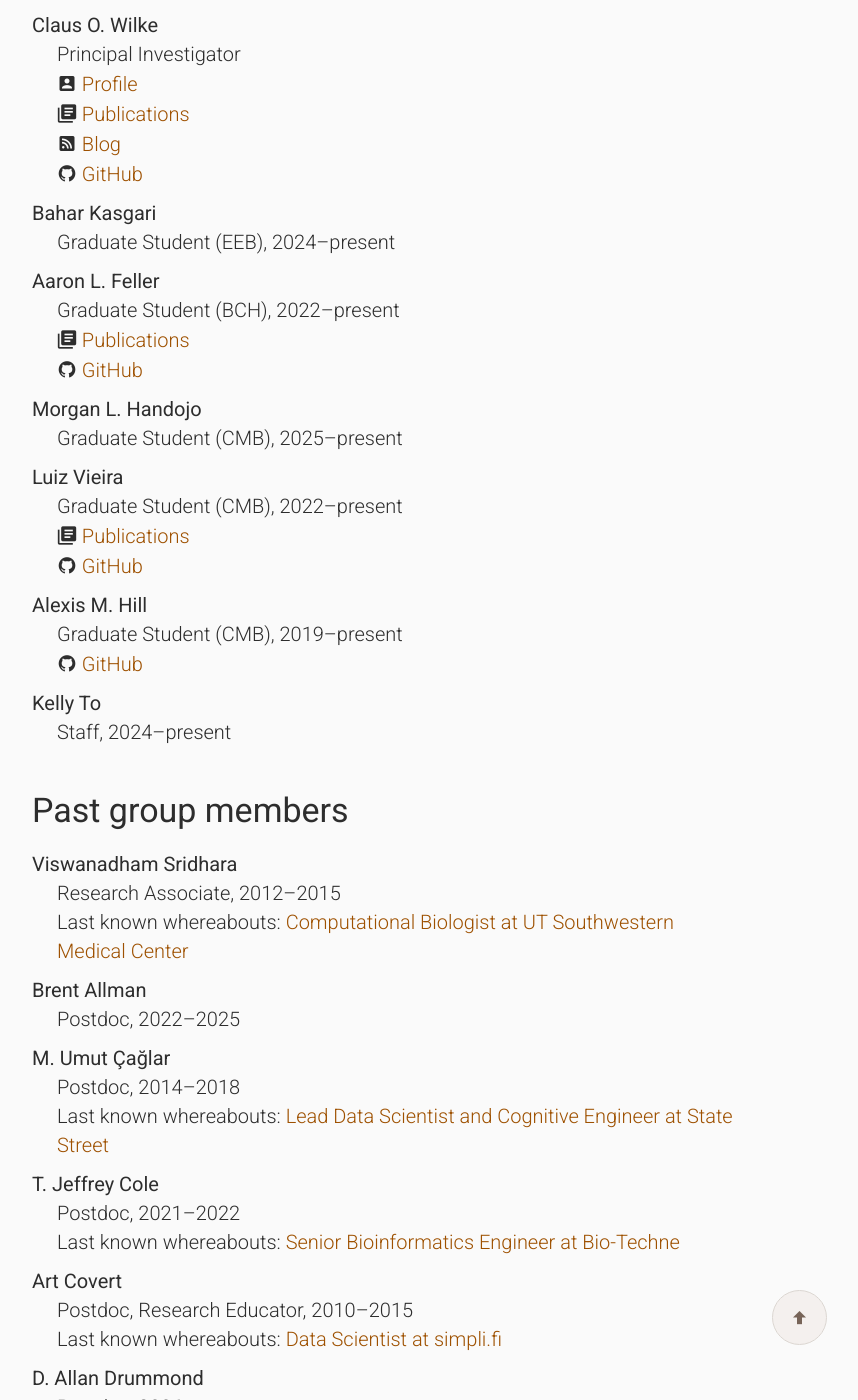
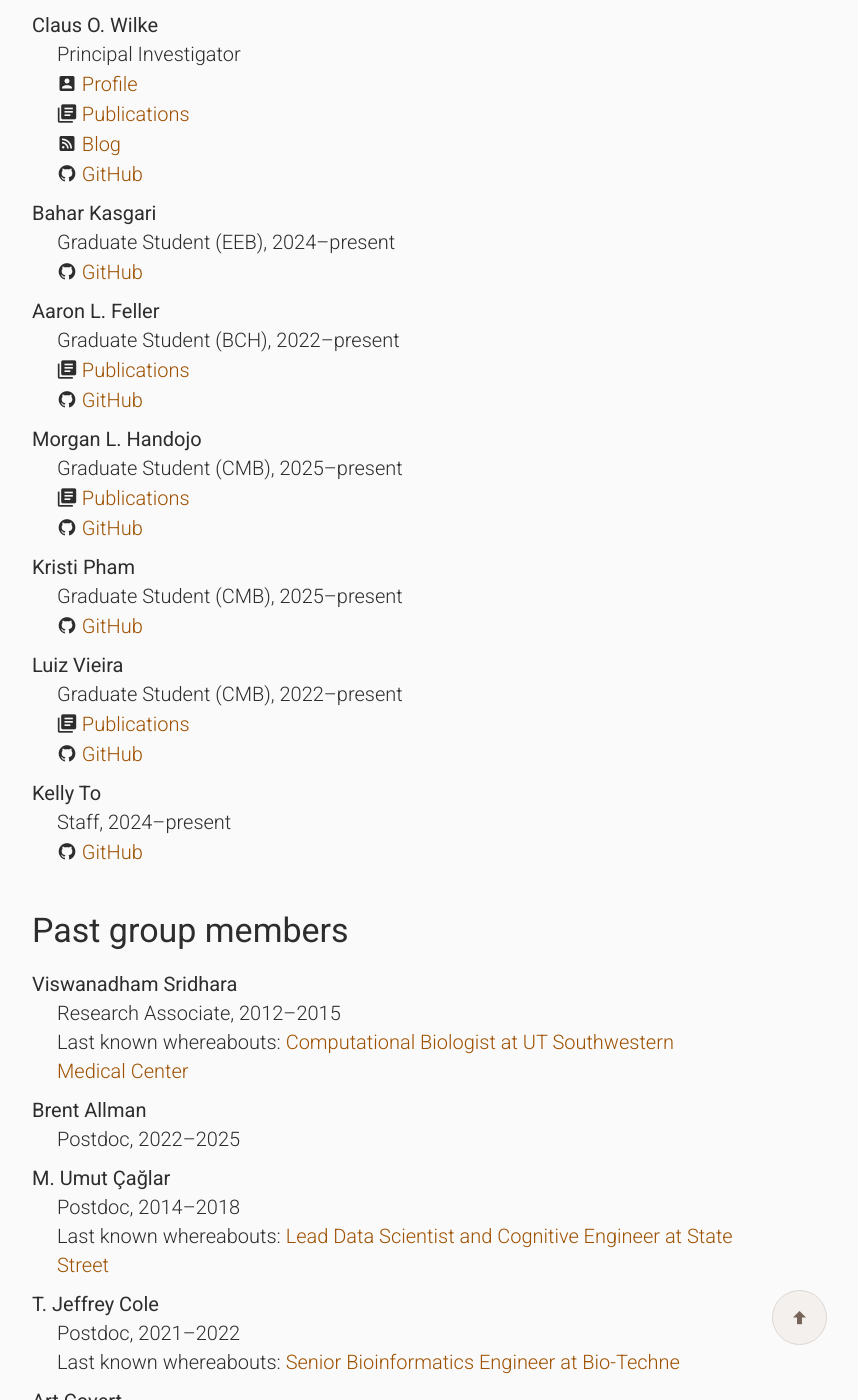
Before and after one commit to wilkelab/wilkelab.github.io, a Jekyll site: the page built from people.html, in a window 1280 px wide and 1400 px high, scrolled down 736 px. Shown: the whole window, without its empty margins (253-1111 px from the left). Built offline with Jekyll 4.4.1, drawn with Linux system fonts in a browser that asks for light colours; nearby versions of some CDN libraries; some of the changed text lies outside the part shown.

Commit message:
update members

```diff
--- a/_data/current_members.yml
+++ b/_data/current_members.yml
@@ -8,6 +8,7 @@
 - name: Bahar Kasgari
   role: Graduate Student (EEB)
   joined: 2024
+  github: baharkg
 
 - name: Aaron L. Feller
   role: Graduate Student (BCH)
@@ -18,6 +19,13 @@
 - name: Morgan L. Handojo
   role: Graduate Student (CMB)
   joined: 2025
+  pubs: "https://scholar.google.com/citations?user=T0RfxqsAAAAJ"
+  github: morgan-handojo
+
+- name: Kristi Pham
+  role: Graduate Student (CMB)
+  joined: 2025
+  github: KristiPhammie
 
 - name: Luiz Vieira
   role: Graduate Student (CMB)
@@ -25,11 +33,7 @@
   pubs: "https://scholar.google.com/citations?user=sdp0RcEAAAAJ&hl=en&oi=ao"
   github: ziul-bio
 
-- name: Alexis M. Hill
-  role: Graduate Student (CMB)
-  joined: 2019
-  github: alexismhill3
-
 - name: Kelly To
   role: Staff
   joined: 2024
+  github: kellyktvt
--- a/_data/past_members.yml
+++ b/_data/past_members.yml
@@ -77,6 +77,11 @@
   left: 2010
   currently: Assistant Professor, University of Nevada School of Medicine
   url: "https://scholar.google.com/citations?user=OUYEkUIAAAAJ&hl=en"
+
+- name: Alexis M. Hill
+  role: Graduate Student (CMB)
+  joined: 2019
+  left: 2025
 
 - name: Kuang Hu
   role: Graduate Student (CMB)
```
